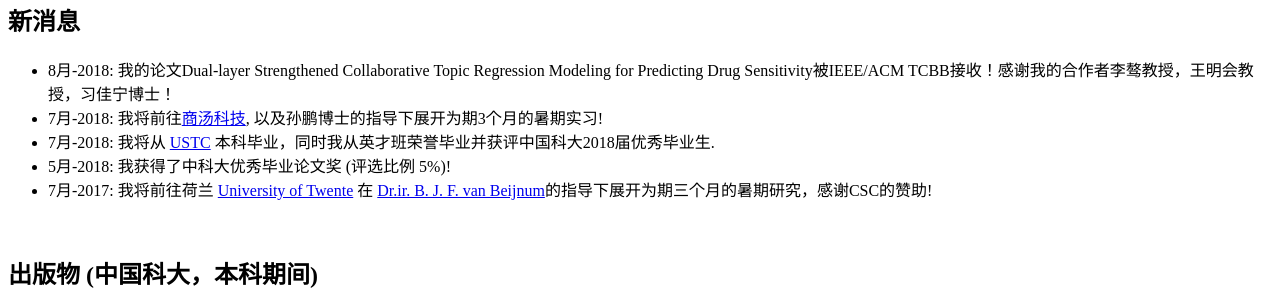
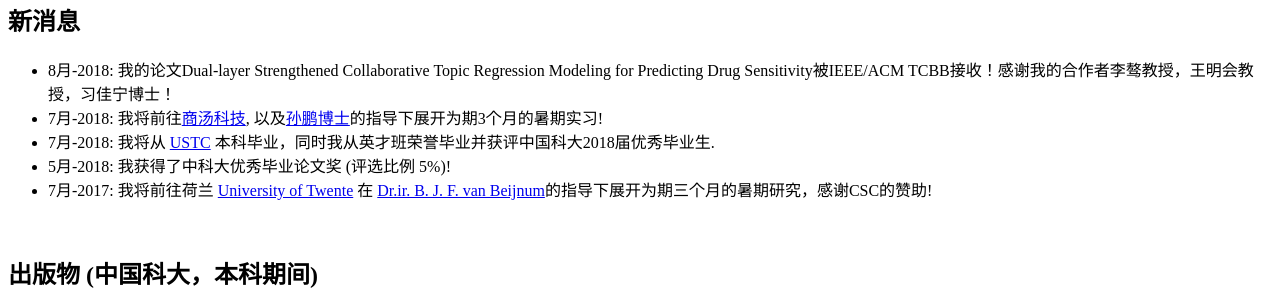
Before and after one commit to ustcmike/ustcmike.github.io, a Jekyll site: the page built from chinese.md, in a window 1280 px wide. Shown: the part 436-736 px from the top of the page. Built offline with Jekyll 4.4.1, drawn with Linux system fonts in a browser that asks for light colours; nearby versions of some CDN libraries; our own code applies the rules of GitHub Pages for plain Markdown files; part of the change alters nothing that is shown.

```diff
--- a/chinese.md
+++ b/chinese.md
@@ -20,7 +20,7 @@ title: "Hang Wang: Homepage"
 
 ## 新消息
   * 8月-2018:  我的论文Dual-layer Strengthened Collaborative Topic Regression Modeling for Predicting Drug Sensitivity被IEEE/ACM TCBB接收！感谢我的合作者李骜教授，王明会教授，习佳宁博士！
-  * 7月-2018:  我将前往[商汤科技](https://www.sensetime.com), 以及孙鹏博士的指导下展开为期3个月的暑期实习!
+  * 7月-2018:  我将前往[商汤科技](https://www.sensetime.com), 以及[孙鹏博士](https://www.linkedin.com/in/sunpengsdu/)的指导下展开为期3个月的暑期实习!
   * 7月-2018:  我将从 [USTC](http://www.ustc.edu.cn/) 本科毕业，同时我从英才班荣誉毕业并获评中国科大2018届优秀毕业生.
   * 5月-2018:  我获得了中科大优秀毕业论文奖 (评选比例 5%)!
   * 7月-2017:  我将前往荷兰 [University of Twente](https://www.utwente.nl/en/) 在 [Dr.ir. B. J. F. van Beijnum](https://www.utwente.nl/en/eemcs/bss/people/staff/bert_jan_vanbeijnum/%20)的指导下展开为期三个月的暑期研究，感谢CSC的赞助!
```
